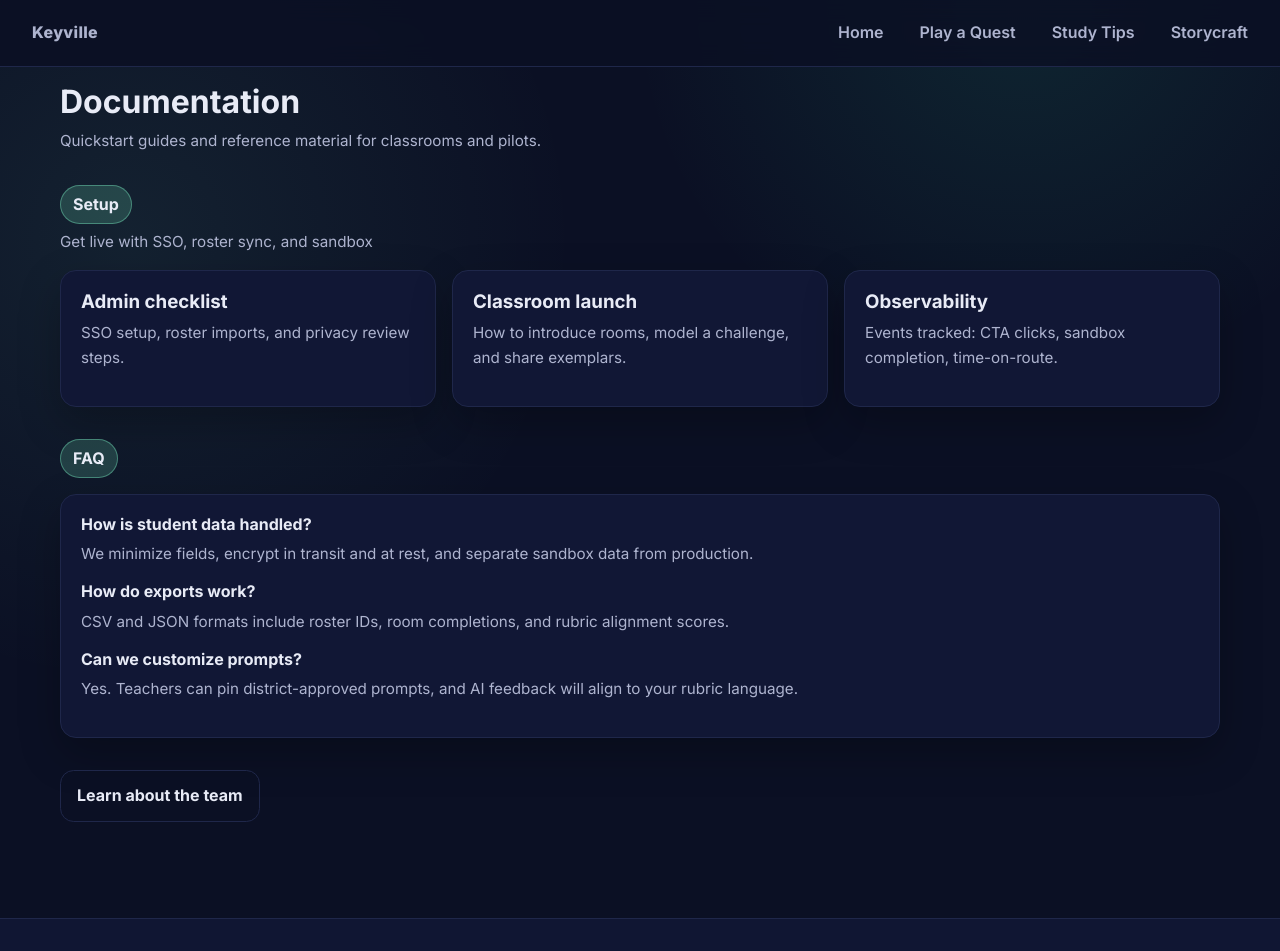
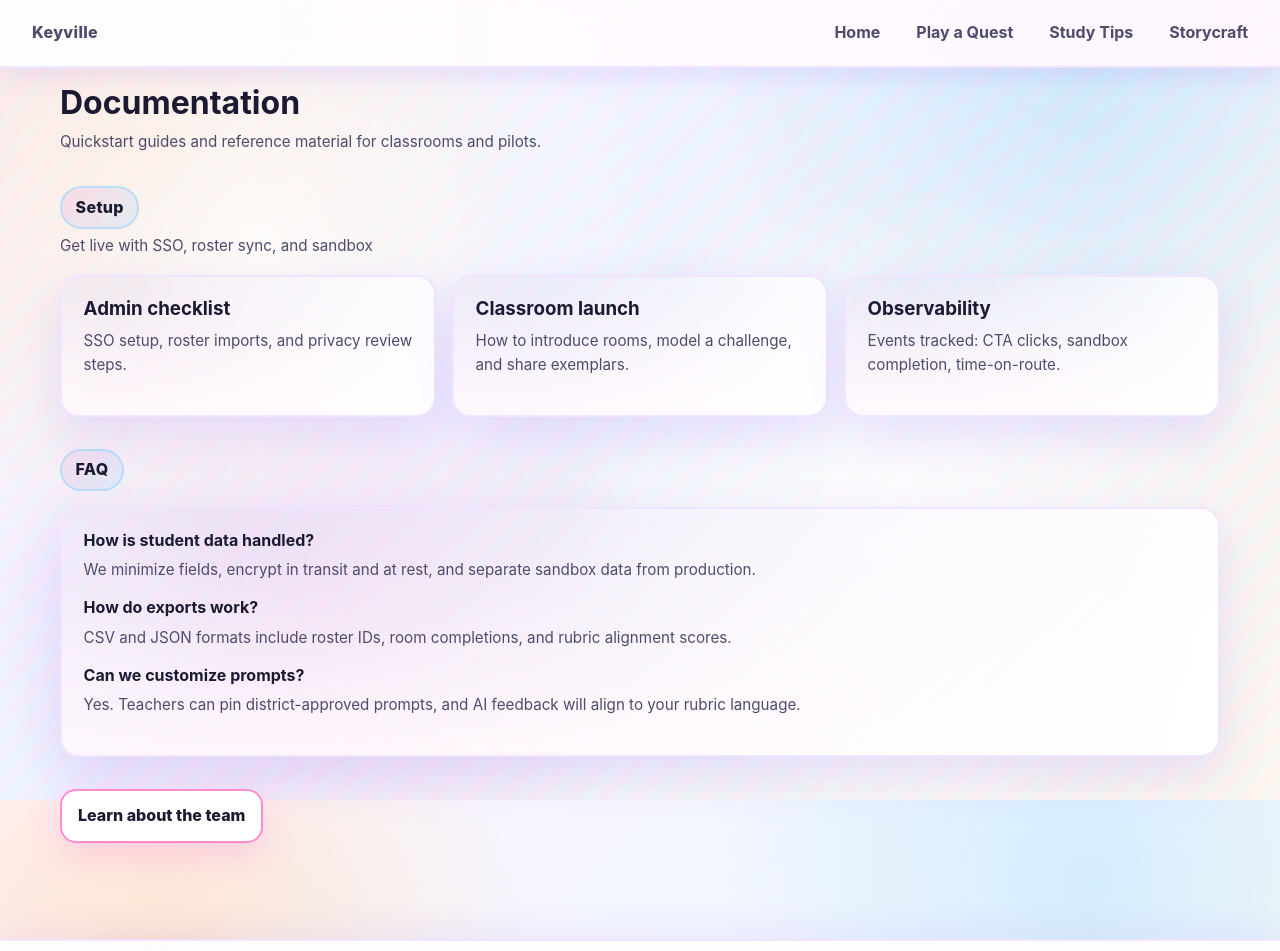
Before and after one commit to Omoluabi1003/Keyville, a Next.js app: page /docs in a window 1280 px wide. Shown: the top 951 px of the page. Built offline with nearby package versions, Linux system fonts and the light colour scheme.

Commit message:
Add playful visuals for younger students

```diff
--- a/app/globals.css
+++ b/app/globals.css
@@ -1,14 +1,14 @@
 :root {
-  --bg: #0b1024;
-  --surface: #111735;
-  --accent: #7cf0c4;
-  --accent-strong: #2fe0a2;
-  --text: #e8ebf6;
-  --muted: #aeb4cf;
-  --border: #1f274a;
-  --warning: #ffd166;
+  --bg: #fff5ff;
+  --surface: #ffffff;
+  --accent: #ff8bd1;
+  --accent-strong: #7dd3ff;
+  --text: #1c1a33;
+  --muted: #4f4b6b;
+  --border: #f1e4ff;
+  --warning: #ffb347;
   --focus: #ff6b9a;
-  color-scheme: dark;
+  color-scheme: light;
 }
 
 * {
@@ -20,12 +20,32 @@ body {
   margin: 0;
   padding: 0;
   min-height: 100%;
-  background: radial-gradient(circle at 10% 20%, rgba(124, 240, 196, 0.08), transparent 30%),
-    radial-gradient(circle at 80% 0%, rgba(47, 224, 162, 0.1), transparent 25%),
-    var(--bg);
+  background: radial-gradient(circle at 12% 20%, rgba(255, 179, 71, 0.25), transparent 30%),
+    radial-gradient(circle at 85% 10%, rgba(125, 211, 255, 0.28), transparent 28%),
+    radial-gradient(circle at 25% 75%, rgba(255, 139, 209, 0.22), transparent 30%),
+    linear-gradient(135deg, #fff5ff 0%, #f2f6ff 40%, #fffaf0 100%);
   color: var(--text);
-  font-family: 'Inter', system-ui, -apple-system, BlinkMacSystemFont, 'Segoe UI', sans-serif;
+  font-family: 'Inter', 'Baloo 2', system-ui, -apple-system, BlinkMacSystemFont, 'Segoe UI', sans-serif;
   line-height: 1.6;
+  background-attachment: fixed;
+  position: relative;
+}
+
+body::before {
+  content: '';
+  position: fixed;
+  inset: 0;
+  background: radial-gradient(circle at 20% 30%, rgba(255, 255, 255, 0.8) 0, rgba(255, 255, 255, 0) 35%),
+    radial-gradient(circle at 70% 65%, rgba(255, 255, 255, 0.7) 0, rgba(255, 255, 255, 0) 32%),
+    repeating-linear-gradient(
+      135deg,
+      rgba(255, 139, 209, 0.06) 0,
+      rgba(255, 139, 209, 0.06) 12px,
+      rgba(125, 211, 255, 0.06) 12px,
+      rgba(125, 211, 255, 0.06) 24px
+    );
+  pointer-events: none;
+  z-index: 0;
 }
 
 a {
@@ -46,6 +66,8 @@ main {
   max-width: 1200px;
   margin: 0 auto;
   padding: 1rem 1.25rem 4rem;
+  position: relative;
+  z-index: 1;
 }
 
 header,
@@ -57,9 +79,10 @@ footer {
   position: sticky;
   top: 0;
   z-index: 50;
-  backdrop-filter: blur(12px);
-  background: rgba(11, 16, 36, 0.85);
-  border-bottom: 1px solid var(--border);
+  backdrop-filter: blur(14px);
+  background: linear-gradient(90deg, rgba(255, 255, 255, 0.92), rgba(255, 246, 255, 0.95));
+  border-bottom: 2px solid var(--border);
+  box-shadow: 0 8px 24px rgba(124, 78, 255, 0.12);
 }
 
 nav ul {
@@ -75,20 +98,20 @@ nav a {
   padding: 0.5rem 0.75rem;
   border-radius: 999px;
   color: var(--muted);
-  font-weight: 600;
+  font-weight: 700;
   transition: color 0.2s ease, background 0.2s ease, transform 0.2s ease;
 }
 
 nav a:hover,
 nav a:focus-visible {
   color: var(--text);
-  background: rgba(124, 240, 196, 0.12);
+  background: rgba(255, 139, 209, 0.16);
 }
 
 nav a.active {
   color: var(--text);
-  background: rgba(124, 240, 196, 0.18);
-  border: 1px solid var(--accent);
+  background: rgba(125, 211, 255, 0.3);
+  border: 2px solid var(--accent);
   transform: translateY(-1px);
 }
 
@@ -107,23 +130,25 @@ nav a.active {
 }
 
 .card {
-  background: var(--surface);
-  border: 1px solid var(--border);
-  padding: 1.25rem;
-  border-radius: 1rem;
-  box-shadow: 0 16px 40px rgba(0, 0, 0, 0.25);
+  background: radial-gradient(circle at 15% 20%, rgba(255, 139, 209, 0.08), rgba(255, 255, 255, 0.9)),
+    linear-gradient(180deg, rgba(125, 211, 255, 0.08), rgba(255, 255, 255, 0.9));
+  border: 2px solid var(--border);
+  padding: 1.35rem;
+  border-radius: 1.2rem;
+  box-shadow: 0 18px 48px rgba(124, 78, 255, 0.15);
 }
 
 .badge {
   display: inline-flex;
   align-items: center;
   gap: 0.5rem;
-  background: rgba(124, 240, 196, 0.18);
+  background: linear-gradient(135deg, rgba(255, 139, 209, 0.2), rgba(125, 211, 255, 0.2));
   color: var(--text);
-  padding: 0.35rem 0.75rem;
+  padding: 0.4rem 0.85rem;
   border-radius: 999px;
-  border: 1px solid rgba(124, 240, 196, 0.4);
-  font-weight: 700;
+  border: 2px solid rgba(125, 211, 255, 0.45);
+  font-weight: 800;
+  letter-spacing: 0.02em;
 }
 
 h1,
@@ -144,31 +169,34 @@ p {
   justify-content: center;
   gap: 0.4rem;
   padding: 0.75rem 1rem;
-  border-radius: 0.85rem;
-  border: 1px solid var(--accent);
-  background: linear-gradient(135deg, rgba(124, 240, 196, 0.2), rgba(47, 224, 162, 0.35));
-  color: var(--text);
-  font-weight: 700;
+  border-radius: 1rem;
+  border: 2px solid var(--accent);
+  background: linear-gradient(135deg, rgba(255, 139, 209, 0.7), rgba(125, 211, 255, 0.8));
+  color: #fff;
+  font-weight: 800;
   cursor: pointer;
   transition: transform 0.15s ease, box-shadow 0.15s ease;
+  box-shadow: 0 14px 34px rgba(255, 139, 209, 0.3);
 }
 
 .button.secondary {
-  background: transparent;
-  border-color: var(--border);
+  background: #fff;
+  color: var(--text);
+  border-color: var(--accent);
 }
 
 .button:hover,
 .button:focus-visible {
   transform: translateY(-1px);
-  box-shadow: 0 10px 30px rgba(124, 240, 196, 0.25);
+  box-shadow: 0 16px 40px rgba(125, 211, 255, 0.3);
 }
 
 .footer {
-  border-top: 1px solid var(--border);
-  background: rgba(17, 23, 53, 0.9);
+  border-top: 2px solid var(--border);
+  background: linear-gradient(180deg, rgba(255, 255, 255, 0.92), rgba(255, 246, 255, 0.96));
   padding: 2rem 1.25rem;
   margin-top: 2rem;
+  box-shadow: 0 -10px 30px rgba(124, 78, 255, 0.08);
 }
 
 .footer-grid {
@@ -205,9 +233,10 @@ textarea {
   width: 100%;
   padding: 0.75rem;
   border-radius: 0.75rem;
-  border: 1px solid var(--border);
-  background: rgba(255, 255, 255, 0.04);
+  border: 2px solid var(--border);
+  background: rgba(255, 255, 255, 0.85);
   color: var(--text);
+  box-shadow: inset 0 2px 6px rgba(124, 78, 255, 0.05);
 }
 
 label {
@@ -234,17 +263,17 @@ label {
   height: auto;
   padding: 0.75rem 1rem;
   background: var(--accent);
-  color: #041226;
+  color: #1c1a33;
   border-radius: 0.5rem;
   z-index: 100;
 }
 
 .alert {
-  border: 1px solid var(--warning);
-  background: rgba(255, 209, 102, 0.1);
-  color: #ffe4a0;
-  padding: 0.75rem 1rem;
-  border-radius: 0.8rem;
+  border: 2px solid var(--warning);
+  background: rgba(255, 179, 71, 0.14);
+  color: #a63d00;
+  padding: 0.85rem 1.1rem;
+  border-radius: 0.95rem;
 }
 
 .timeline {
@@ -267,8 +296,8 @@ label {
 blockquote {
   margin: 0;
   padding-left: 1rem;
-  border-left: 4px solid var(--accent);
-  color: #d4e4ff;
+  border-left: 6px solid var(--accent);
+  color: #3a2d57;
 }
 
 .escape-shell {
@@ -282,10 +311,10 @@ blockquote {
   grid-template-columns: repeat(auto-fit, minmax(280px, 1fr));
   gap: 1rem;
   padding: 1.25rem;
-  background: linear-gradient(145deg, rgba(124, 240, 196, 0.16), rgba(17, 23, 53, 0.9));
-  border: 1px solid var(--border);
-  border-radius: 1.25rem;
-  box-shadow: 0 16px 40px rgba(0, 0, 0, 0.3);
+  background: linear-gradient(145deg, rgba(255, 139, 209, 0.18), rgba(125, 211, 255, 0.2));
+  border: 2px solid var(--border);
+  border-radius: 1.35rem;
+  box-shadow: 0 18px 48px rgba(124, 78, 255, 0.18);
 }
 
 .status-chips {
@@ -297,18 +326,19 @@ blockquote {
 .chip {
   padding: 0.35rem 0.75rem;
   border-radius: 999px;
-  background: rgba(255, 255, 255, 0.06);
-  border: 1px solid var(--border);
-  font-weight: 700;
+  background: rgba(125, 211, 255, 0.18);
+  border: 2px solid var(--border);
+  font-weight: 800;
 }
 
 .callout {
-  background: rgba(255, 255, 255, 0.04);
-  border: 1px solid var(--border);
-  border-radius: 1rem;
+  background: rgba(255, 255, 255, 0.9);
+  border: 2px solid var(--border);
+  border-radius: 1.15rem;
   padding: 1rem;
   display: grid;
   gap: 0.5rem;
+  box-shadow: 0 12px 28px rgba(124, 78, 255, 0.12);
 }
 
 .escape-grid {
@@ -336,7 +366,7 @@ blockquote {
 }
 
 .room-card {
-  background: linear-gradient(120deg, rgba(124, 240, 196, 0.08), var(--surface));
+  background: linear-gradient(120deg, rgba(125, 211, 255, 0.18), rgba(255, 255, 255, 0.95));
 }
 
 .room-header {
@@ -356,8 +386,8 @@ blockquote {
 .pill {
   padding: 0.6rem 0.9rem;
   border-radius: 0.9rem;
-  border: 1px solid var(--border);
-  background: rgba(255, 255, 255, 0.04);
+  border: 2px solid var(--border);
+  background: rgba(255, 255, 255, 0.9);
   color: var(--text);
   cursor: pointer;
   font-weight: 700;
@@ -365,7 +395,7 @@ blockquote {
 
 .pill-active {
   border-color: var(--accent);
-  background: linear-gradient(135deg, rgba(124, 240, 196, 0.2), rgba(47, 224, 162, 0.3));
+  background: linear-gradient(135deg, rgba(255, 139, 209, 0.25), rgba(125, 211, 255, 0.25));
 }
 
 .codename-inputs {
@@ -380,10 +410,10 @@ blockquote {
 }
 
 .vault-row {
-  border: 1px solid var(--border);
-  border-radius: 0.85rem;
-  padding: 0.75rem;
-  background: rgba(255, 255, 255, 0.03);
+  border: 2px solid var(--border);
+  border-radius: 0.95rem;
+  padding: 0.85rem;
+  background: rgba(255, 255, 255, 0.9);
   display: grid;
   gap: 0.35rem;
 }
@@ -405,8 +435,8 @@ blockquote {
   flex: 1;
   height: 0.75rem;
   border-radius: 999px;
-  background: rgba(255, 255, 255, 0.06);
-  border: 1px solid var(--border);
+  background: rgba(125, 211, 255, 0.2);
+  border: 2px solid var(--border);
 }
 
 .progress span {
--- a/app/layout.tsx
+++ b/app/layout.tsx
@@ -1,11 +1,11 @@
 import type { Metadata } from 'next';
 import './globals.css';
-import { Inter } from 'next/font/google';
+import { Baloo_2 } from 'next/font/google';
 import NavBar from '../components/NavBar';
 import Footer from '../components/Footer';
 import { siteMetadata } from '../lib/navigation';
 
-const inter = Inter({ subsets: ['latin'] });
+const baloo = Baloo_2({ subsets: ['latin'], weight: ['400', '500', '600', '700'] });
 
 export const metadata: Metadata = {
   title: siteMetadata.title,
@@ -17,7 +17,7 @@ export const metadata: Metadata = {
 
 export default function RootLayout({ children }: { children: React.ReactNode }) {
   return (
-    <html lang="en" className={inter.className}>
+    <html lang="en" className={baloo.className}>
       <body>
         <NavBar />
         <main id="main-content" tabIndex={-1}>
```
